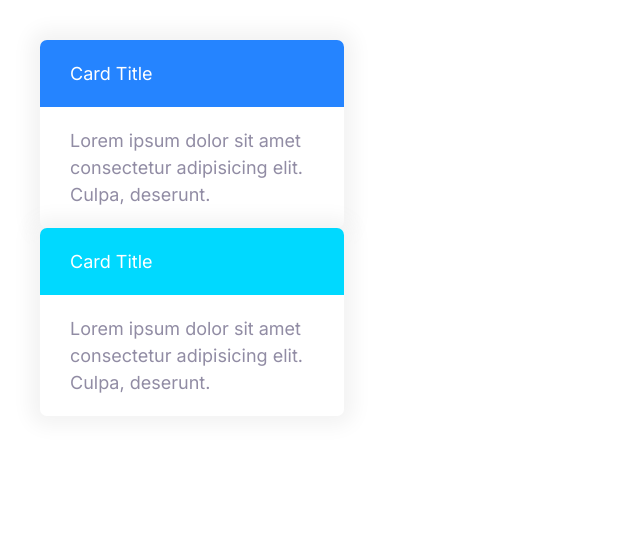
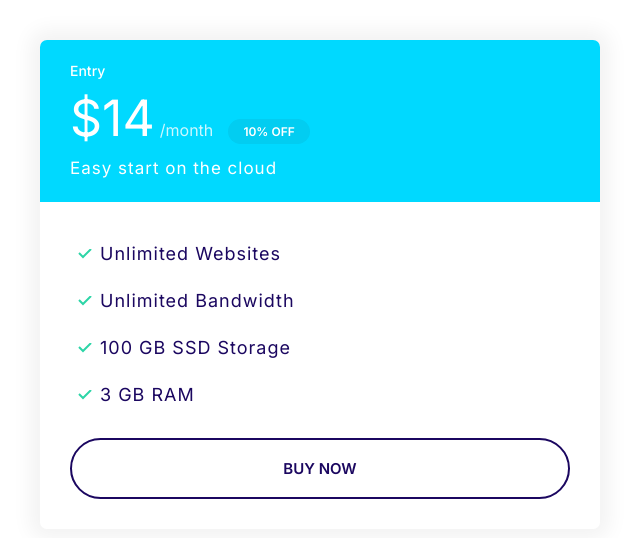
Before and after one commit to jimstav/Moshify, a plain HTML site: page index.html in a window 1280 px wide. Shown: the whole page, without its empty margins (0-640 px from the left). Drawn offline with Linux system fonts and the light colour scheme.

Commit message:
Build the plan component

```diff
--- a/css/styles.css
+++ b/css/styles.css
@@ -119,6 +119,7 @@ a {
 
 .badge--small {
   font-size: 1.6rem;
+  padding: 0.5rem 1.5rem;
 }
 
 @media screen and (min-width: 1024px) {
@@ -304,3 +305,57 @@ a {
   background: var(--color-secondary);
   color: #fff;
 }
+
+.card--secondary .badge--secondary {
+  background: #02cdf1;
+}
+
+/* Plans */
+
+.plan__name {
+  color: #fff;
+  margin: 0;
+  font-weight: 500;
+  font-size: 2.4rem;
+}
+
+.plan__price {
+  font-size: 6rem;
+}
+
+.plan__billing-cycle {
+  font-size: 2.4rem;
+  font-weight: 300;
+  opacity: 0.8;
+  margin-right: 1rem;
+}
+
+.plan__description {
+  font-size: 2rem;
+  font-weight: 300;
+  letter-spacing: 1px;
+  display: block;
+}
+
+.plan .list__item {
+  letter-spacing: 1px;
+  margin-bottom: 2rem;
+}
+
+@media screen and (min-width: 1024px) {
+  .plan__name {
+    font-size: 1.4rem;
+  }
+
+  .plan__price {
+    font-size: 5rem;
+  }
+
+  .plan__billing-cycle {
+    font-size: 1.6rem;
+  }
+
+  .plan__description {
+    font-size: 1.7rem;
+  }
+}
--- a/index.html
+++ b/index.html
@@ -14,17 +14,25 @@
     <link rel="stylesheet" href="css/styles.css" />
   </head>
   <body>
-    <div style="width: 30%; padding: 4rem">
-      <div class="card card--primary">
-        <header class="card__header">Card Title</header>
-        <div class="card__body">
-          Lorem ipsum dolor sit amet consectetur adipisicing elit. Culpa, deserunt.
-        </div>
-      </div>
-      <div class="card card--secondary">
-        <header class="card__header">Card Title</header>
-        <div class="card__body">
-          Lorem ipsum dolor sit amet consectetur adipisicing elit. Culpa, deserunt.
+    <div style="width: 50%; padding: 4rem">
+      <div class="plan">
+        <div class="card card--secondary">
+          <header class="card__header">
+            <h3 class="plan__name">Entry</h3>
+            <span class="plan__price">$14</span>
+            <span class="plan__billing-cycle">/month</span>
+            <span class="badge badge--secondary badge--small">10% OFF</span>
+            <span class="plan__description">Easy start on the cloud</span>
+          </header>
+          <div class="card__body">
+            <ul class="list list--tick">
+              <li class="list__item">Unlimited Websites</li>
+              <li class="list__item">Unlimited Bandwidth</li>
+              <li class="list__item">100 GB SSD Storage</li>
+              <li class="list__item">3 GB RAM</li>
+            </ul>
+            <button class="btn btn--outline btn--block">Buy Now</button>
+          </div>
         </div>
       </div>
     </div>
```
Also changed, not shown: components/plans.html (added, +20 -0 lines).
